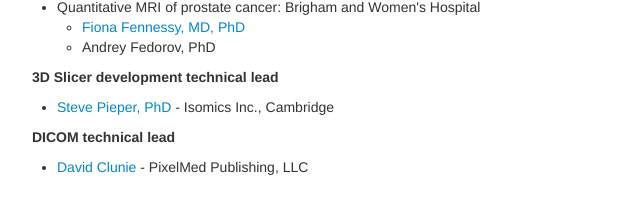
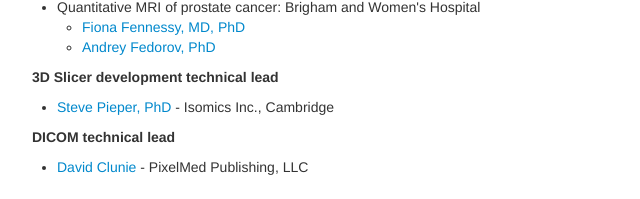
Before and after one commit to QIICR/qiicr.github.io-legacy, a plain HTML site: page about.html in a window 1280 px wide. Shown: the part 883-1082 px from the top of the page, 53-693 px from the left. Drawn offline with Linux system fonts and the light colour scheme.

```diff
--- a/about.html
+++ b/about.html
@@ -256,7 +256,9 @@
       <li><a
         href="http://doctors.dana-farber.org/directory/profile.asp?pict_id=0329706">Fiona
         Fennessy, MD, PhD</a></li>
-      <li>Andrey Fedorov, PhD</a></li>
+      <li>
+        <a href="http://www.spl.harvard.edu/pages/People/fedorov">Andrey Fedorov, PhD</a>
+      </li>
     </ul>
     </ul>
 
```
